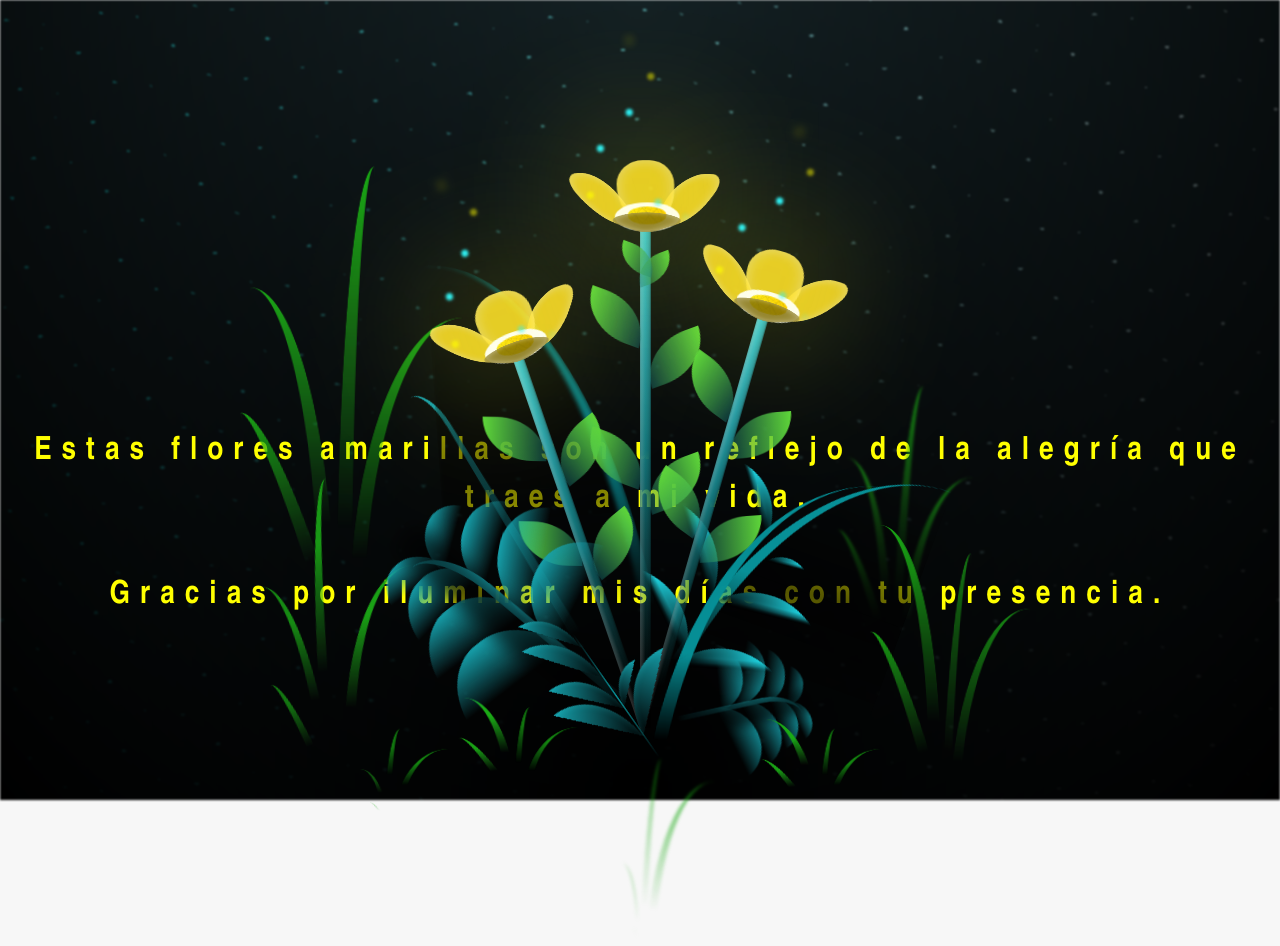
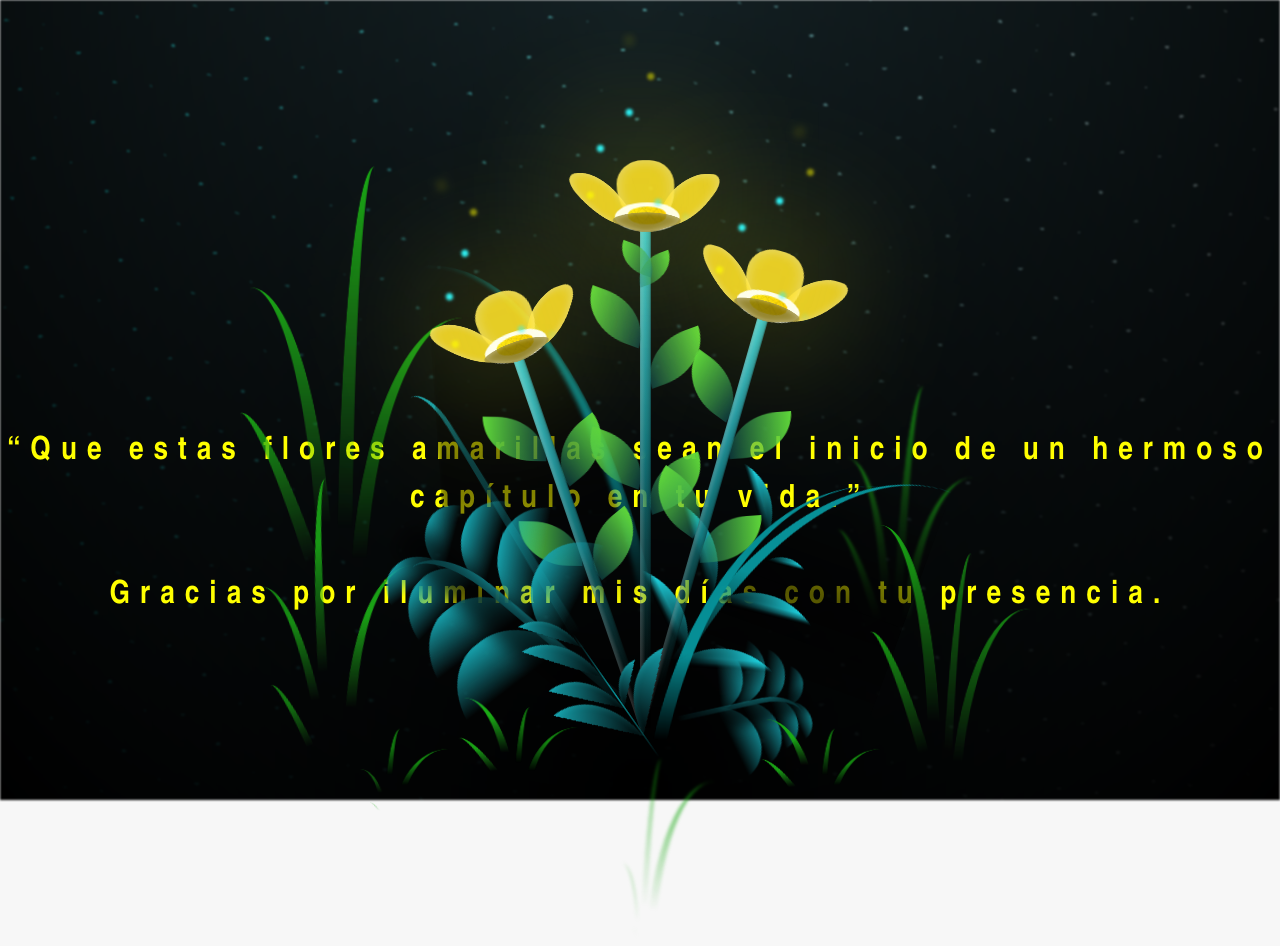
Before and after one commit to Jmterminator29/Jmterminator29.github.io, a plain HTML site: page flower.html in a window 1280 px wide. Drawn offline with Linux system fonts and the light colour scheme.

Commit message:
Update flower.html

```diff
--- a/flower.html
+++ b/flower.html
@@ -13,7 +13,7 @@
     <div id="lyrics">
 
     </div>
-    <h1 class="titulo">Estas flores amarillas son un reflejo de la alegría que traes a mi vida. <br> <br>
+    <h1 class="titulo">“Que estas flores amarillas sean el inicio de un hermoso capítulo en tu vida.” <br> <br>
       Gracias por iluminar mis días con tu presencia.</h1>
 
     <div class="night"></div>
```
